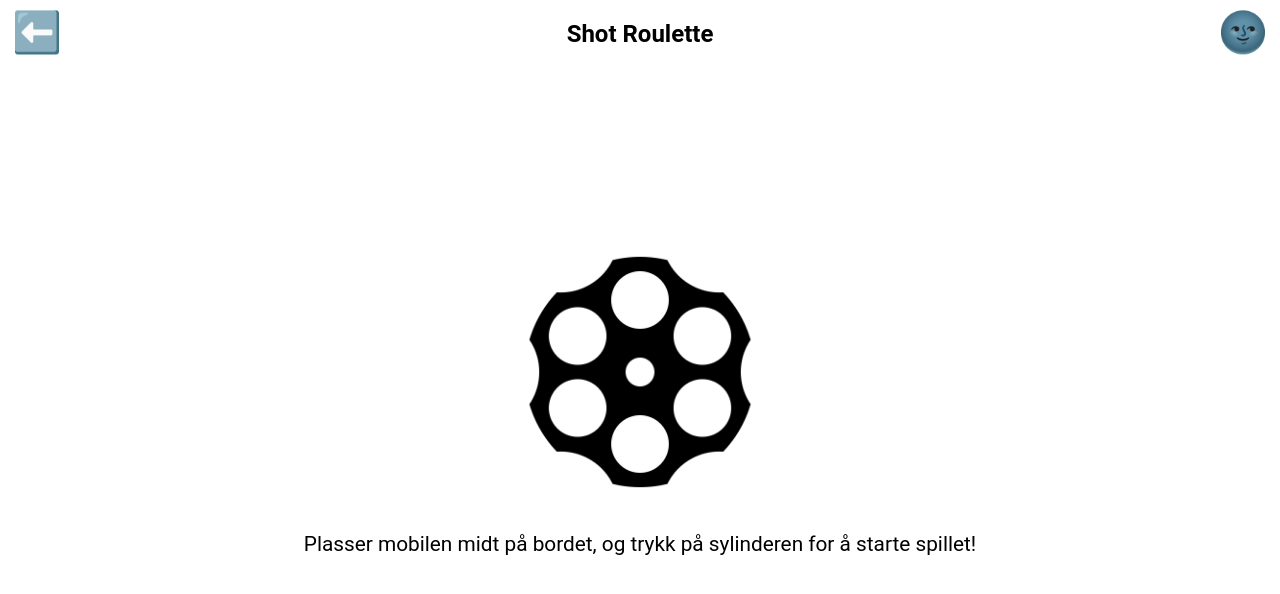
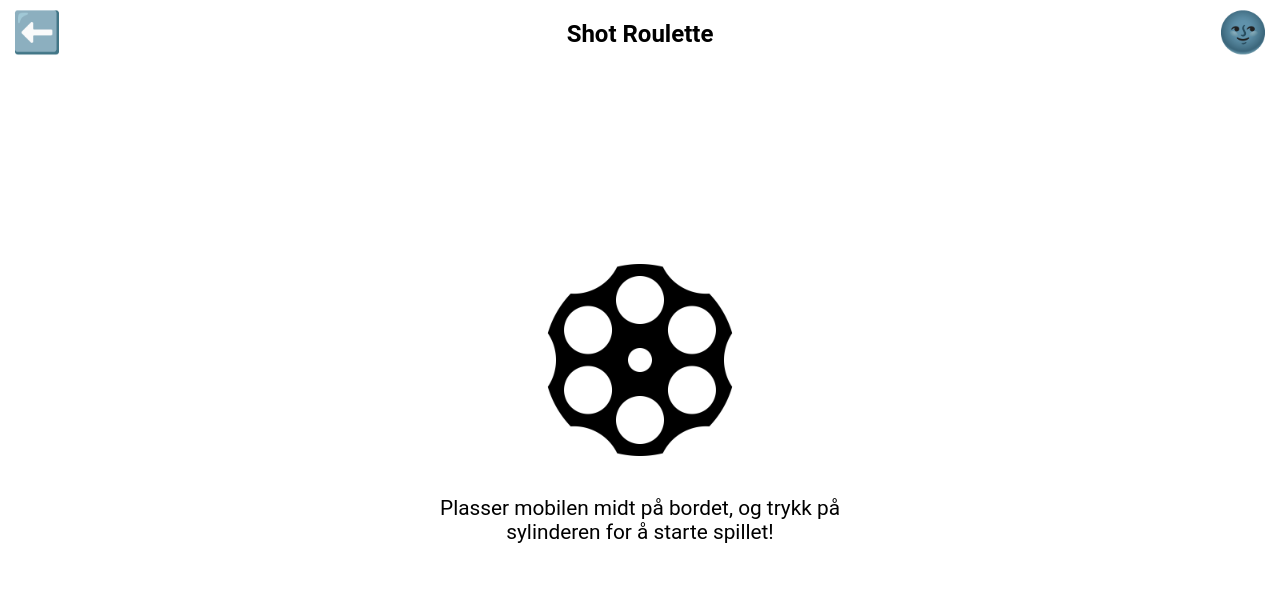
Before and after one commit to DanielFaour/drikkings, a React (Vite) app in the folder drikkings/: page /games/game2 in a window 1280 px wide. Shown: the top 594 px of the page. Built offline with nearby package versions, Linux system fonts and the light colour scheme.

Commit message:
hotfix game2

```diff
--- a/drikkings/src/components/games/Game2.jsx
+++ b/drikkings/src/components/games/Game2.jsx
@@ -22,6 +22,8 @@ function Game2() {
     const imagePaths = {
       noBullet: new URL("./g_assets/rev_nobullet.png", import.meta.url).href,
       bullet: new URL("./g_assets/rev_bullet.png", import.meta.url).href,
+      revolver: new URL("./g_assets/revolver.png", import.meta.url).href,
+      revolver_dark: new URL("./g_assets/revolver_darkmode2.png", import.meta.url).href,
     };
 
     let loadedCount = 0;
@@ -86,7 +88,6 @@ function Game2() {
       setGameEnd(true);
       setShotRounds(0);
       setCurrentRotation(0);
-      resetGun()
     } else {
       console.log("CLICK");
       // spins gun at the beginning of the game
@@ -146,6 +147,7 @@ function Game2() {
     setGameIntro(true);
     setIsIntroClicked(false);
     setGameEnd(false);
+    resetGun();
   }
 
   return (
@@ -163,7 +165,7 @@ function Game2() {
         <div id="game2Start" className={isIntroClicked ? "clicked" : ""}>
           <div
             id="revCyl"
-            onClick={startGame}
+            onPointerDown={startGame}
             className={isIntroClicked ? "clicked" : ""}
             style={{
               backgroundImage: `url(${imageCache.current[isIntroClicked ? "bullet" : "noBullet"]?.src || ""
@@ -179,7 +181,7 @@ function Game2() {
       {gameEnd && (
         <div id="game2End">
           <h1>PAAANG!</h1>
-          <button onClick={restartGame}>Start på nytt</button>
+          <button onPointerDown={restartGame}>Start på nytt</button>
         </div>
       )}
     </div>
--- a/drikkings/src/components/games/g_styles/game2.css
+++ b/drikkings/src/components/games/g_styles/game2.css
@@ -97,8 +97,8 @@
   background-size: contain;
   background-position: center;
 
-  width: 18rem;
-  height: 18rem;
+  width: 15rem;
+  height: 15rem;
 
   cursor: pointer;
 }
@@ -142,6 +142,8 @@
 
 #game2Start h3 {
   color: black;
+  width: 85%;
+  max-width: 30rem;
 }
 
 .dark #game2Start h3 {
```
